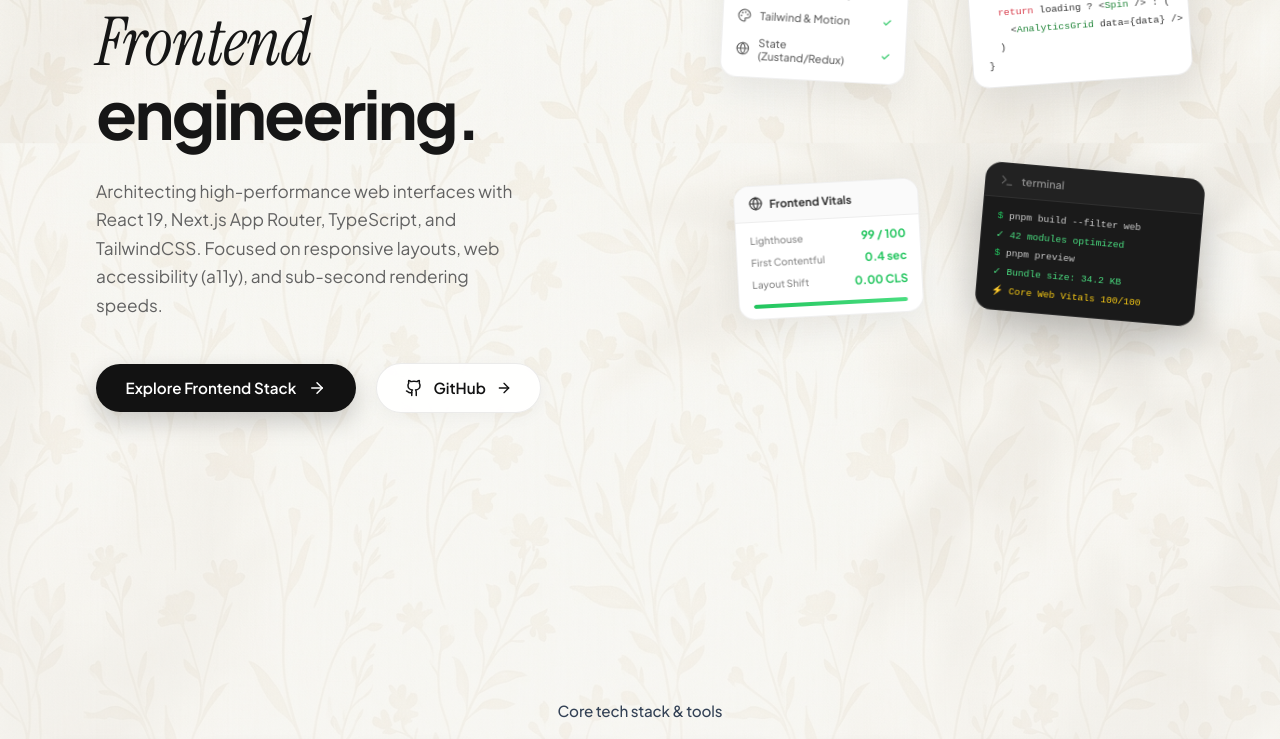
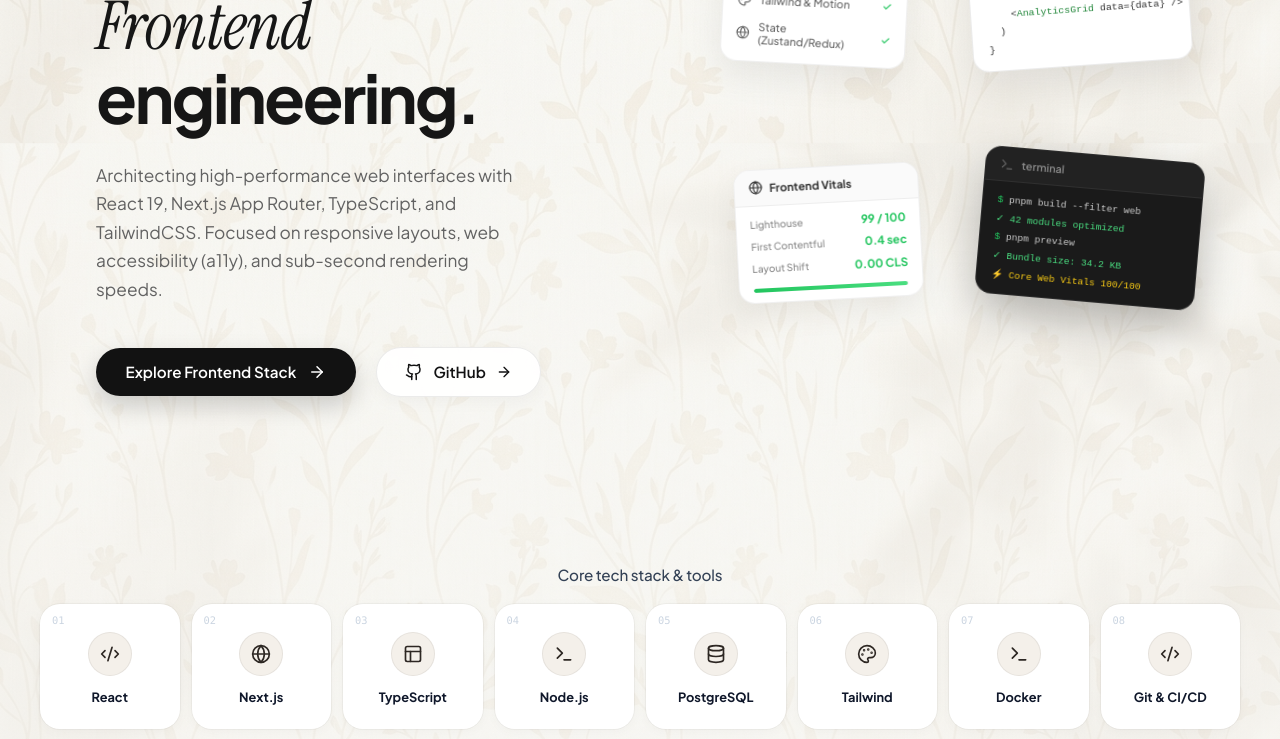
Before and after one commit to Talha-Yaseen-Hub/npm-Google-Scraper, a React (Vite) app: page / in a window 1280 px wide. Shown: the part 2000-2739 px from the top of the page. Built offline with nearby package versions, Linux system fonts and the light colour scheme.

Commit message:
add interactive SkillsSection component with animated cards and base styling

```diff
--- a/src/components/SkillsSection.jsx
+++ b/src/components/SkillsSection.jsx
@@ -694,14 +694,14 @@
         <h3 className="skills-v2-ribbon-title">Core tech stack &amp; tools</h3>
         <div className="skills-v2-ribbon-grid">
           {[
-            { id: '01', name: 'React', icon: <Code2 size={20} color="#000000" /> },
-            { id: '02', name: 'Next.js', icon: <Globe size={20} color="#000000" /> },
-            { id: '03', name: 'TypeScript', icon: <Layout size={20} color="#000000" /> },
-            { id: '04', name: 'Node.js', icon: <Terminal size={20} color="#000000" /> },
-            { id: '05', name: 'PostgreSQL', icon: <Database size={20} color="#000000" /> },
-            { id: '06', name: 'Tailwind', icon: <Palette size={20} color="#000000" /> },
-            { id: '07', name: 'Docker', icon: <Terminal size={20} color="#000000" /> },
-            { id: '08', name: 'Git & CI/CD', icon: <Code2 size={20} color="#000000" /> },
+            { id: '01', name: 'React', icon: <Code2 size={20} /> },
+            { id: '02', name: 'Next.js', icon: <Globe size={20} /> },
+            { id: '03', name: 'TypeScript', icon: <Layout size={20} /> },
+            { id: '04', name: 'Node.js', icon: <Terminal size={20} /> },
+            { id: '05', name: 'PostgreSQL', icon: <Database size={20} /> },
+            { id: '06', name: 'Tailwind', icon: <Palette size={20} /> },
+            { id: '07', name: 'Docker', icon: <Terminal size={20} /> },
+            { id: '08', name: 'Git & CI/CD', icon: <Code2 size={20} /> },
           ].map((item) => (
             <div key={item.id} className="skills-v2-ribbon-card">
               <span className="src-index">{item.id}</span>
--- a/src/index.css
+++ b/src/index.css
@@ -633,8 +633,8 @@
   grid-template-columns: 1fr 1.3fr;
   gap: 2rem;
   align-items: start;
-  padding: 5rem 5rem 4rem 6rem;
-  min-height: 520px;
+  padding: 4rem 5rem 1.5rem 6rem;
+  min-height: 380px;
   transition: opacity 0.25s cubic-bezier(0.16, 1, 0.3, 1), transform 0.25s cubic-bezier(0.16, 1, 0.3, 1);
   opacity: 1;
   transform: translateY(0);
@@ -1066,8 +1066,8 @@
   flex-direction: column;
   gap: 1.25rem;
   align-items: center;
-  padding: 3rem 2rem 0;
-  margin-top: 3rem;
+  padding: 0.5rem 2rem 0;
+  margin-top: 0.5rem;
   width: 100%;
   border-top: none;
 }
@@ -1132,18 +1132,21 @@
   width: 44px;
   height: 44px;
   border-radius: 50%;
-  background: #F8FAFC;
-  border: 1px solid rgba(0, 0, 0, 0.04);
+  background: #F4F0EA;
+  border: 1px solid rgba(0, 0, 0, 0.06);
   display: flex;
   align-items: center;
   justify-content: center;
   margin-top: 0.5rem;
-  transition: transform 0.25s ease, background 0.25s ease;
+  color: #2D2723;
+  transition: transform 0.25s ease, background 0.25s ease, color 0.25s ease, border-color 0.25s ease;
 }
 
 .skills-v2-ribbon-card:hover .src-icon-circle {
   transform: scale(1.08);
-  background: #F1F5F9;
+  background: #E8E2D5;
+  color: var(--accent-orange);
+  border-color: rgba(255, 82, 0, 0.25);
 }
 
 .src-title {
```
